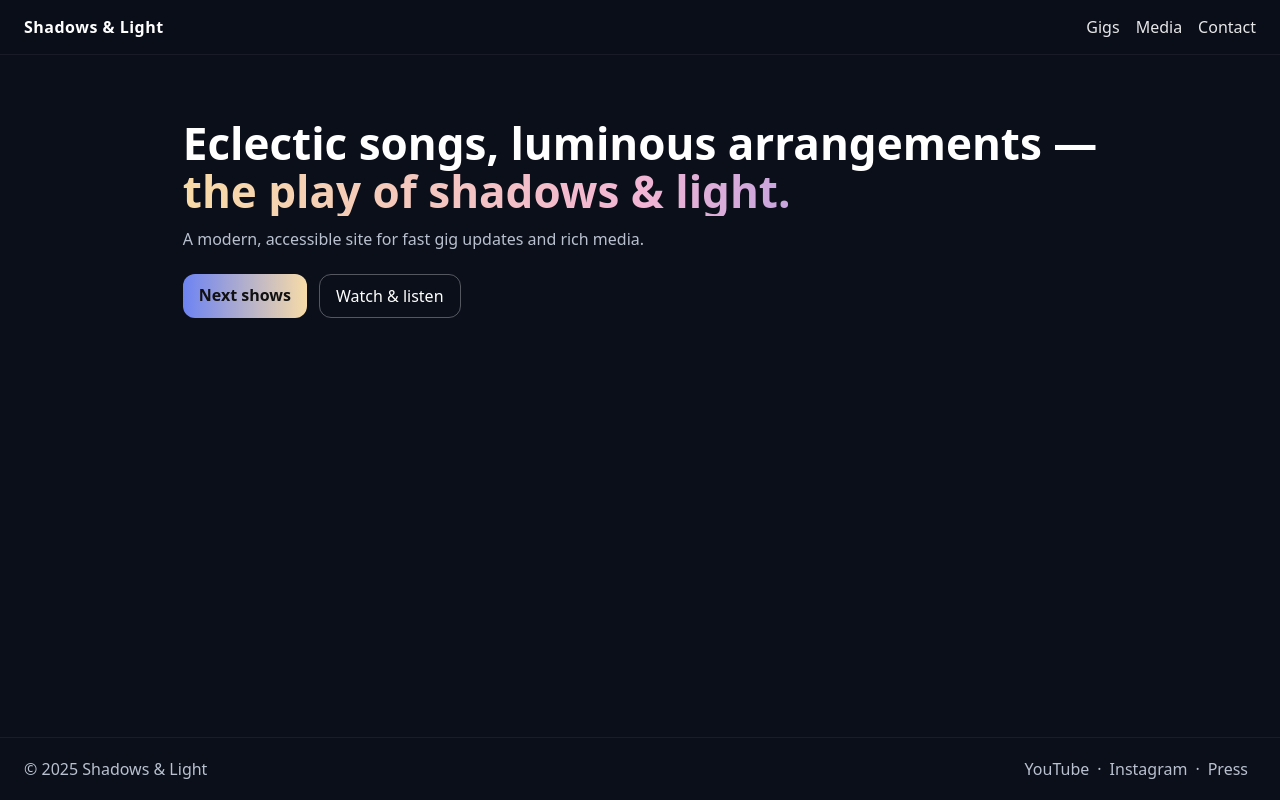
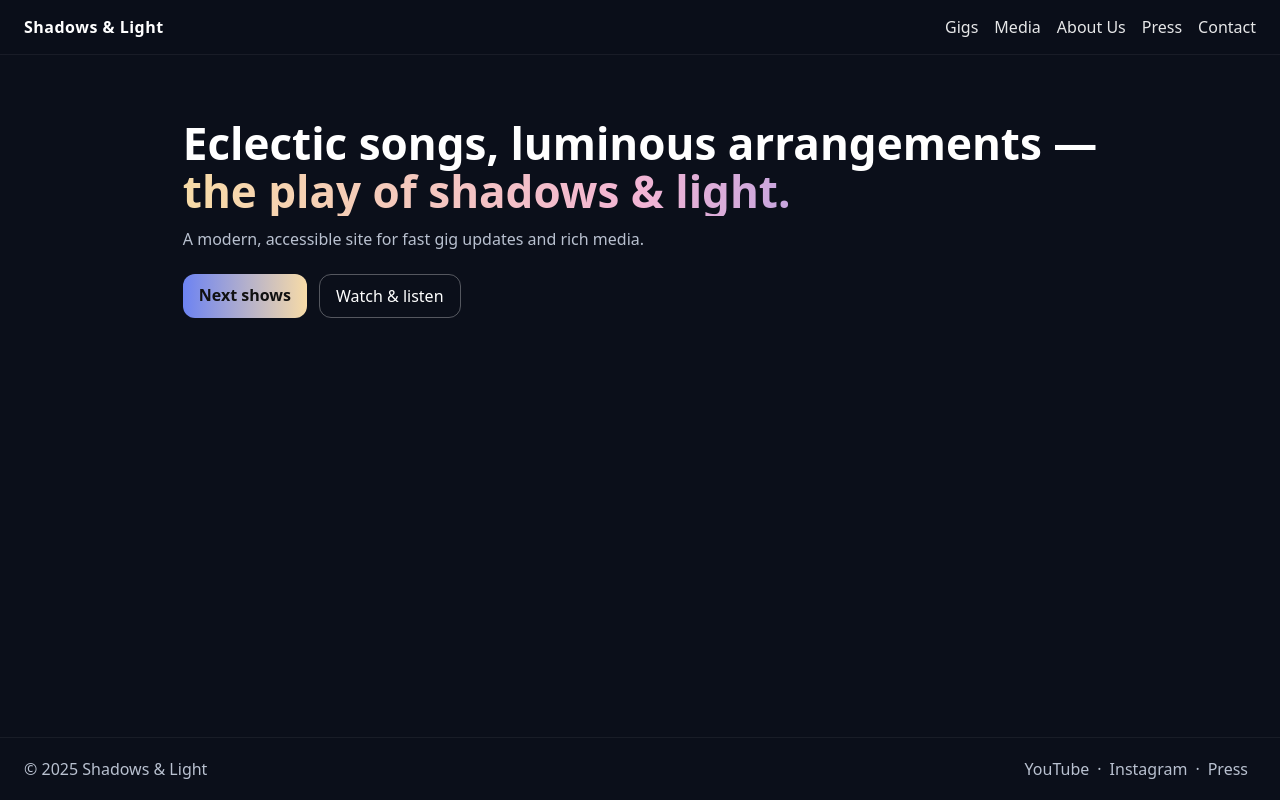
Before and after one commit to davidmul99snl/shadows-and-light-site, a Next.js app: page / in a window 1280 px wide. Built offline with nearby package versions, Linux system fonts and the light colour scheme.

Commit message:
Update index.jsx

```diff
--- a/pages/index.jsx
+++ b/pages/index.jsx
@@ -11,10 +11,11 @@ export default function Home() {
   <nav className={styles.links}>
     <Link href="/gigs">Gigs</Link>
     <Link href="/media">Media</Link>
-          <a href="mailto:info@example.com">Contact</a>
+    <Link href="/about">About Us</Link>
+    <Link href="/press">Press</Link>
+    <Link href="/contact">Contact</Link>
   </nav>
 </header>
-
       <section className={styles.hero}>
         <h1>
           Eclectic songs, luminous arrangements —
```
Lines whose indentation alone changed are shown as unchanged.
